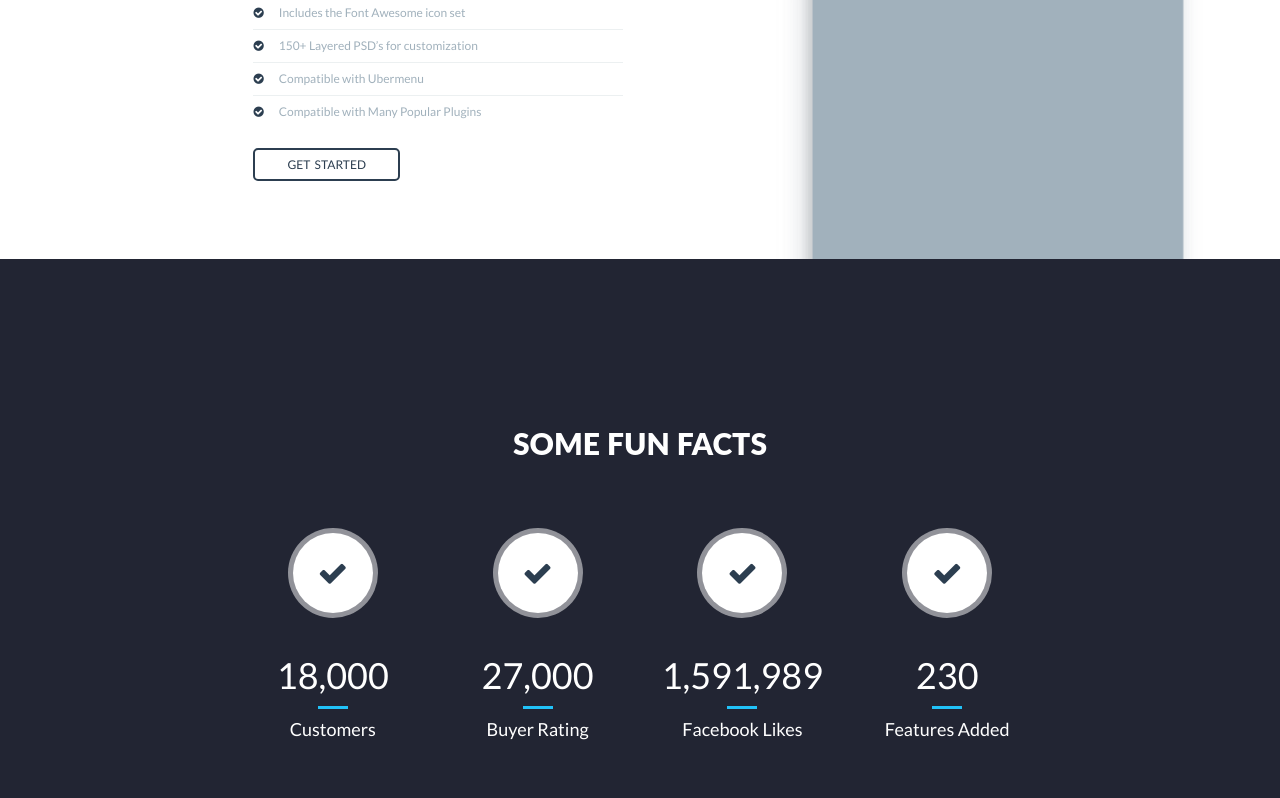
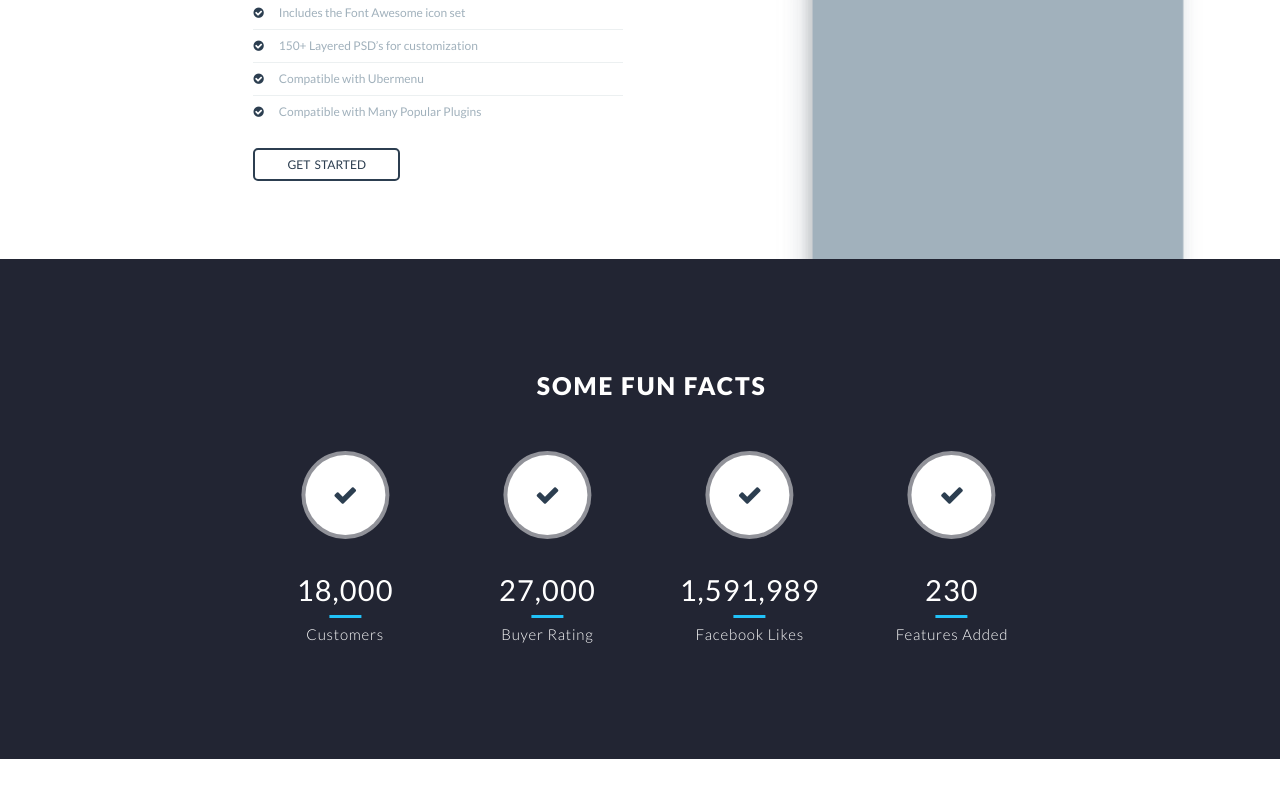
Before and after one commit to LightStein/personal-project-html-and-css, a plain HTML site: page index.html in a window 1280 px wide. Shown: the part 2090-2888 px from the top of the page. After the commit the page ends 2849 px from the top, so only its background shows below. Drawn offline with Linux system fonts and the light colour scheme.

Commit message:
Finish component-6 Pixel-perfect session

```diff
--- a/index.html
+++ b/index.html
@@ -4,7 +4,7 @@
     <meta charset="UTF-8">
     <meta name="viewport" content="width=device-width, initial-scale=1.0">
     <meta http-equiv="X-UA-Compatible" content="ie=edge">
-    <link href="https://fonts.googleapis.com/css?family=Lato:400,900" rel="stylesheet">
+    <link href="https://fonts.googleapis.com/css?family=Lato:300,400,900" rel="stylesheet">
     <link rel="stylesheet" href="styles/font-awesome.min.css">
     <link rel="stylesheet" href="styles/styles.css">
     <title>thefox</title>
@@ -104,6 +104,7 @@
             <div class="background">
                 <div class="container-fun-facts">
                     <h1>some fun facts</h1>
+                    <div class="obj-wrapper">
                     <div class="obj-1">
                         <span class="top-dot dot-1"></span>
                         <span class="back-dot dot-1"></span>
@@ -136,7 +137,7 @@
                         <div class="line rate-4"></div>
                         <h5 class="title rate-4">Features Added</h5>
                     </div>
-
+                    </div>
                 </div>
             </div>
 
--- a/styles/styles.css
+++ b/styles/styles.css
@@ -419,28 +419,27 @@ ul li a:hover{
 /* section 5 */
 .section-5{
     background-color: #fff;
-    height: 627px;
+    height: 500px;
 }
 
 .section-5 .background{
     position: absolute;
     width: 100%;
-    height: 627px;
+    height: 500px;
     background-color: #222533;
     z-index: 2;
 }
 
 .container-fun-facts{
     top: 50%;
-    left: 50%;
+    left: 50.2%;
     transform: translateX(-50%);
     display: block;
     position: absolute;
-    width: 80%;
+    width: 79%;
 }
 
 .section-5 .top-dot{
-
     z-index: 4;
     height: 80px;
     width: 80px;
@@ -456,8 +455,8 @@ ul li a:hover{
 }
 .section-5 .back-dot{
     z-index: 3;
-    height: 90px;
-    width: 90px;
+    height: 88px;
+    width: 88px;
     opacity: 0.5;
 }
 
@@ -475,16 +474,18 @@ ul li a:hover{
 }
 
 .section-5 h1{
-    font-size: 30px;
-    font-family: 'Lato Black';
+    font-size: 24.5px;
+    font-family: 'Lato';
+    font-weight: 900;
     color: #fff;
     line-height: 40px;
-    top: -150px;
+    top: -143px;
     left: 50%;
-    transform: translateX(-50%);
+    transform: translateX(-46%);
     display: block;
     position: absolute;
     text-transform: uppercase;
+    letter-spacing: 2px;
 }
 
 .section-5 .fa{
@@ -493,7 +494,7 @@ ul li a:hover{
     display: block;
     position: absolute;
     color: #2C3E50;
-    font-size: 30px;
+    font-size: 25px;
 }
 
 .section-5 .rate-1{
@@ -519,26 +520,34 @@ ul li a:hover{
     display: block;
     position: absolute;
     font-family: 'Lato';
-    font-size: 36px;
+    font-size: 29px;
     color: #fff;
-    font-weight: 200;
+    font-weight: 400;
+    letter-spacing: 1.1px;
+    margin-top: -3px;
 }
 
 .section-5 .line{
     display: block;
     position: absolute;
     background-color: #21C2F8;
-    height: 3px;
-    width: 30px;
-    transform: translate(-50%, 53px);
+    height: 2.5px;
+    width: 32px;
+    transform: translate(-50%, 40px);
 }
 
 .section-5 .title{
     display: block;
     position: absolute;
     font-family: 'Lato';
-    font-size: 18px;
-    transform: translate(-50%, 65px);
-    font-weight: 100;
+    font-size: 15px;
+    transform: translate(-50%, 50px);
+    font-weight: 300;
     color: #fff;
+    letter-spacing: 0.8px;
 }
+
+
+.obj-wrapper{
+    transform: translate(6px, -14px);
+}
```
